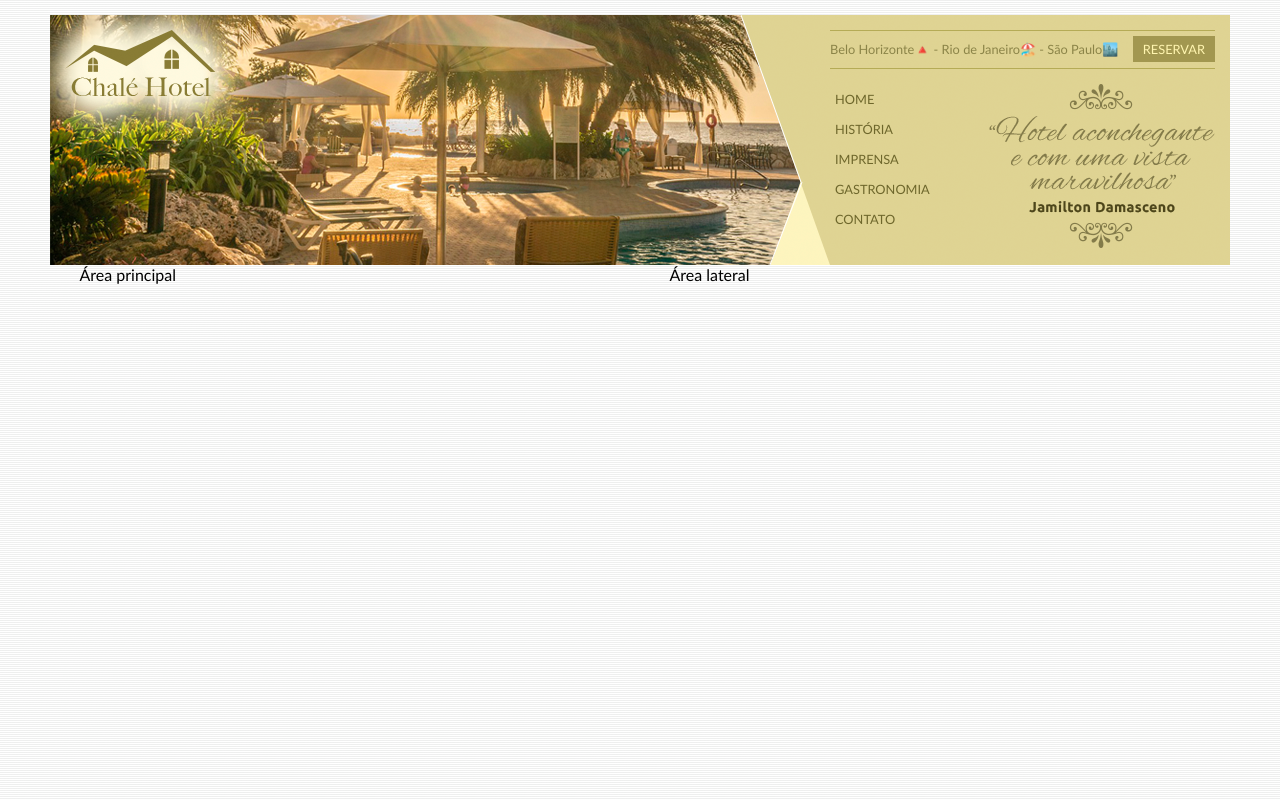
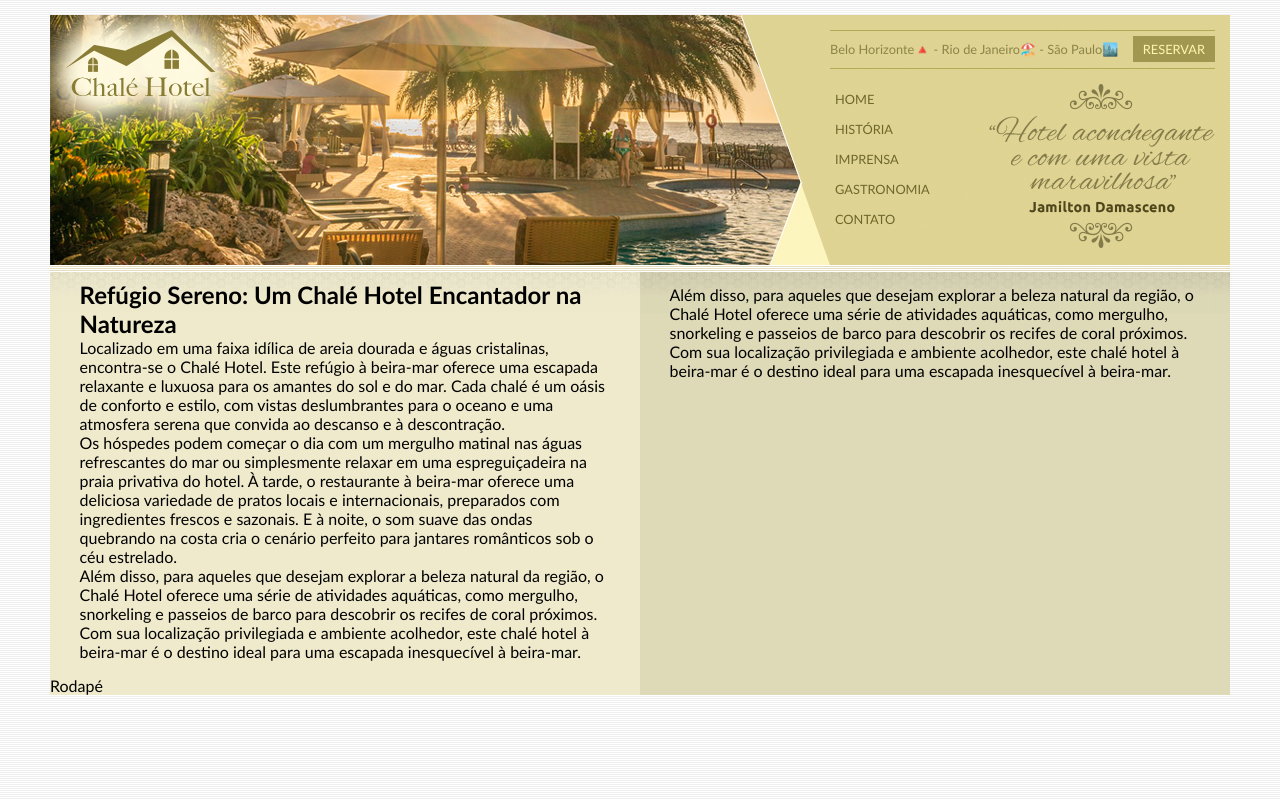
Before and after one commit to diatsilva007/chale-hotel, a plain HTML site: page index.html in a window 1280 px wide. Drawn offline with Linux system fonts and the light colour scheme.

Commit message:
index.html and style.css updated

```diff
--- a/css/style.css
+++ b/css/style.css
@@ -14,7 +14,7 @@ body {
 }
 
 #container {
-    background: #ede9cc;
+    background: #ede9cc url(../images/bg-container.png) top center repeat-y;
     margin: 0 auto;
     min-width: 740px;
     max-width: 1180px;
@@ -127,14 +127,22 @@ ul#navegacao a:hover {
 #area-principal {
     float: left;
     width: 50%;
+    background: url(../images/bg-area-principal.png) top left repeat-x;
+    padding: 15px 0px;
 }
 
 #area-lateral {
     float: right;
     width: 50%;
+    background: url(../images/bg-area-lateral.png) top left repeat-x;
+    padding: 20px 0px;
 }
 
 .conteudo  {
     margin: 0 auto;
     width: 90%;
 }
+
+#rodape {
+    clear: both;
+}
--- a/index.html
+++ b/index.html
@@ -51,19 +51,59 @@
 
         <!-- Início Área principal -->
         <div id="area-principal">
+
+            <!-- Início conteúdo -->
             <div class="conteudo">
-                Área principal
+                <h2>
+                    Refúgio Sereno: Um Chalé Hotel Encantador na Natureza
+                </h2>
+
+                <p>
+                    Localizado em uma faixa idílica de areia dourada e águas cristalinas,
+                    encontra-se o Chalé Hotel. Este refúgio à beira-mar oferece uma escapada
+                    relaxante e luxuosa para os amantes do sol e do mar. Cada chalé é um oásis de conforto
+                    e estilo, com vistas deslumbrantes para o oceano e uma atmosfera serena que convida
+                    ao descanso e à descontração.
+                </p>
+
+                <p>
+                    Os hóspedes podem começar o dia com um mergulho matinal nas águas refrescantes do mar
+                    ou simplesmente relaxar em uma espreguiçadeira na praia privativa do hotel. À tarde,
+                    o restaurante à beira-mar oferece uma deliciosa variedade de pratos locais e internacionais,
+                    preparados com ingredientes frescos e sazonais. E à noite, o som suave das ondas quebrando na
+                    costa cria o cenário perfeito para jantares românticos sob o céu estrelado.
+                </p>
+
+                <p>
+                    Além disso, para aqueles que desejam explorar a beleza natural da região,
+                    o Chalé Hotel oferece uma série de atividades aquáticas, como mergulho,
+                    snorkeling e passeios de barco para descobrir os recifes de coral próximos.
+                    Com sua localização privilegiada e ambiente acolhedor, este chalé hotel à beira-mar
+                    é o destino ideal para uma escapada inesquecível à beira-mar.
+                </p>
             </div>
+            <!-- Fim conteúdo -->
+
         </div>
         <!-- Fim Área principal -->
 
         <!-- Início Área lateral -->
         <div id="area-lateral">
             <div class="conteudo">
-                Área lateral
+                <p>
+                    Além disso, para aqueles que desejam explorar a beleza natural da região,
+                    o Chalé Hotel oferece uma série de atividades aquáticas, como mergulho,
+                    snorkeling e passeios de barco para descobrir os recifes de coral próximos.
+                    Com sua localização privilegiada e ambiente acolhedor, este chalé hotel à beira-mar
+                    é o destino ideal para uma escapada inesquecível à beira-mar.
+                </p>
             </div>
         </div>
         <!-- Fim Área lateral -->
+
+        <div id="rodape">
+            Rodapé
+        </div>
 
     </div><!-- Fim container -->
 
```
